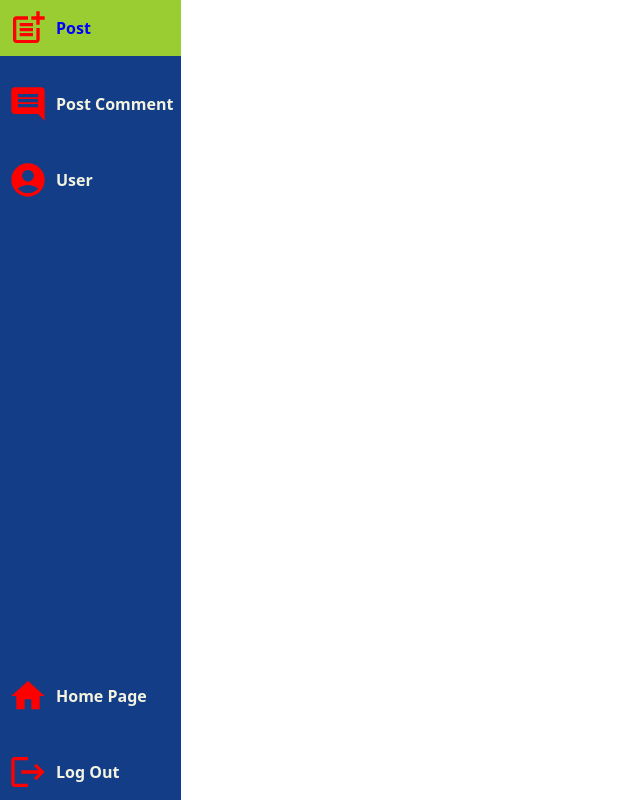
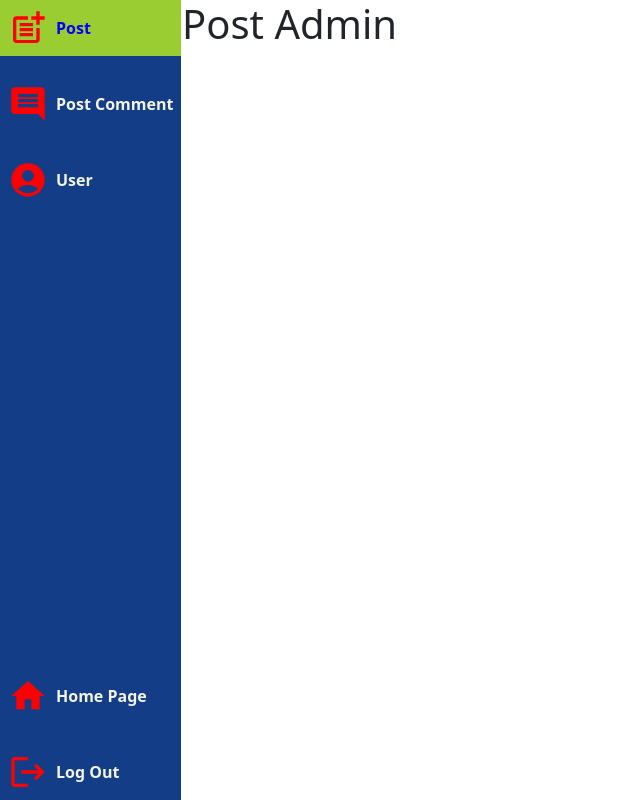
Before and after one commit to TDMinhNhat/web_blog_www_lab06, a React (Vite) app in the folder blog_fe_lab06/: page /admin in a window 1280 px wide. Shown: the whole page, without its empty margins (0-640 px from the left). Built offline with nearby package versions, Linux system fonts and the light colour scheme.

Commit message:
make 3 tab content

```diff
--- /dev/null
+++ b/blog_fe_lab06/src/components/admin/PostAdminComponent.tsx
@@ -0,0 +1,10 @@
+import React from "react"
+
+export default function PostAdminComponent() {
+
+    return (
+        <div>
+            <h1>Post Admin</h1>
+        </div>
+    )
+}
--- /dev/null
+++ b/blog_fe_lab06/src/components/admin/PostCommentAdminComponent.tsx
@@ -0,0 +1,9 @@
+import React from "react";
+
+export default function PostCommentAdminComponent() {
+    return (
+        <div>
+            <h1>Post Comment Admin Component</h1>
+        </div>
+    )
+}
--- /dev/null
+++ b/blog_fe_lab06/src/components/admin/UserAdminComponent.tsx
@@ -0,0 +1,9 @@
+import React from "react";
+
+export default function UserAdminComponent() {
+    return (
+        <div>
+            <h1>User Admin Component</h1>
+        </div>
+    )
+}
--- a/blog_fe_lab06/src/pages/AdminPage.tsx
+++ b/blog_fe_lab06/src/pages/AdminPage.tsx
@@ -1,7 +1,11 @@
 import React from "react";
 import "../../node_modules/bootstrap/dist/css/bootstrap.css";
 import "../../node_modules/bootstrap/dist/js/bootstrap.js";
+import "../styles/admin.scss";
 import TabAdminComponent from "../components/admin/TabAdminComponent.js";
+import PostAdminComponent from "../components/admin/PostAdminComponent.js";
+import PostCommentAdminComponent from "../components/admin/PostCommentAdminComponent.js";
+import UserAdminComponent from "../components/admin/UserAdminComponent.js";
 
 export default function AdminPage() {
 
@@ -9,5 +13,10 @@ export default function AdminPage() {
 
     return <div className="container-fluid h-100 d-flex flex-row">
         <TabAdminComponent tab={tab} setTab={setTab} />
+        <div className="tab-content">
+            {tab === "post" && <PostAdminComponent /> }
+            {tab === "post_comment" && <PostCommentAdminComponent />}
+            {tab === "user" && <UserAdminComponent />}
+        </div>
     </div>
 }
--- /dev/null
+++ b/blog_fe_lab06/src/styles/admin.scss
@@ -0,0 +1,3 @@
+.tab-content {
+    margin-left: 170px;
+}
```
